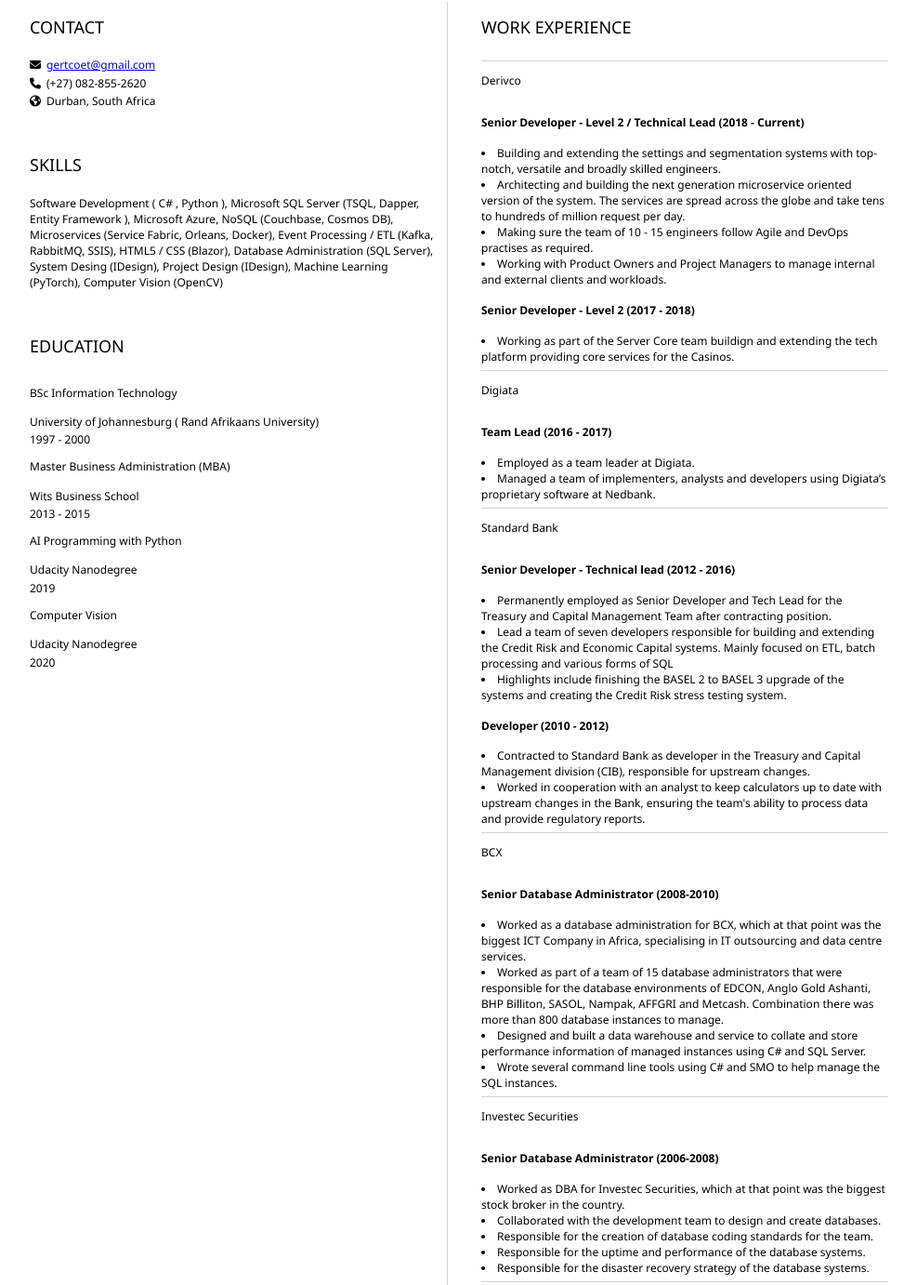
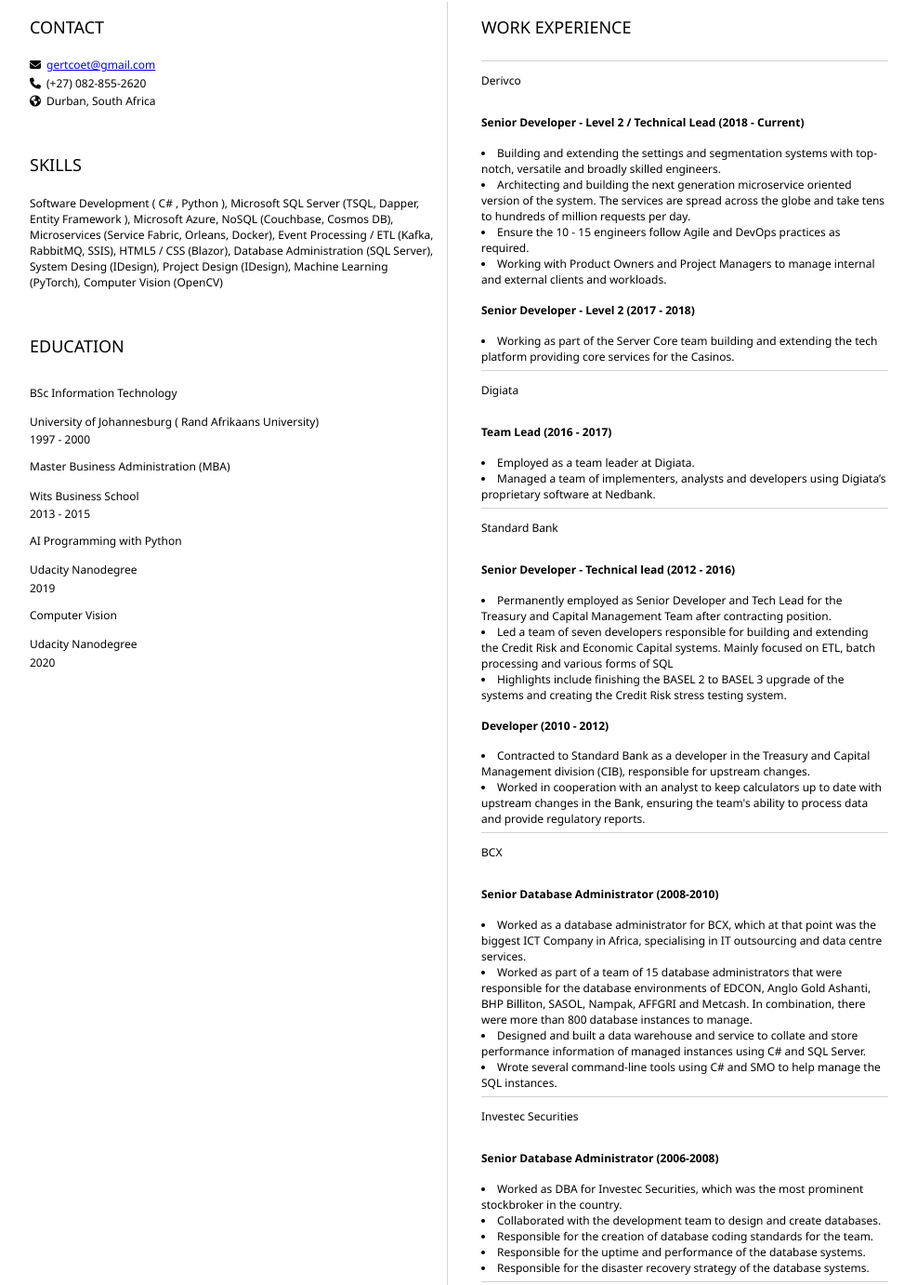
Before and after one commit to gertcoet/Resume, a plain HTML site: page index.html in a window 1280 px wide. Shown: the part 192-1574 px from the top of the page at 93% size, without its empty margins (152-1139 px from the left). Drawn offline with Linux system fonts and the light colour scheme.

Commit message:
GRammerly updates

```diff
--- a/index.html
+++ b/index.html
@@ -68,10 +68,10 @@
                             Building and extending the settings and segmentation systems with top-notch, versatile and broadly skilled engineers.
                         </li>
                         <li>
-                            Architecting and building the next generation microservice oriented version of the system. The services are spread across the globe and take tens to hundreds of million request per day.
+                            Architecting and building the next generation microservice oriented version of the system. The services are spread across the globe and take tens to hundreds of million requests per day.
                         </li>
                         <li>
-                            Making sure the team of 10 - 15 engineers follow Agile and DevOps practises as required.
+                            Ensure the 10 - 15 engineers follow Agile and DevOps practices as required.
                         </li>
                         <li>
                             Working with Product Owners and Project Managers to manage internal and external clients and workloads.
@@ -80,7 +80,7 @@
                     <h4>Senior Developer - Level 2 (2017 - 2018)</h4>
                     <p>
                         <li>
-                            Working as part of the Server Core team buildign and extending the tech platform providing core services for the Casinos.
+                            Working as part of the Server Core team building and extending the tech platform providing core services for the Casinos.
                         </li>
                     </p>
                     <hr>
@@ -102,7 +102,7 @@
                             Permanently employed as Senior Developer and Tech Lead for the Treasury and Capital Management Team after contracting position.
                         </li>
                         <li>
-                            Lead a team of seven developers responsible for building and extending the Credit Risk and Economic Capital systems. Mainly focused on ETL, batch processing and various forms of SQL
+                            Led a team of seven developers responsible for building and extending the Credit Risk and Economic Capital systems. Mainly focused on ETL, batch processing and various forms of SQL
                         </li>
                         <li>
                             Highlights include finishing the BASEL 2 to BASEL 3 upgrade of the systems and creating the Credit Risk stress testing system.
@@ -111,7 +111,7 @@
                     <h4>Developer (2010 - 2012)</h4>
                     <p>
                         <li>
-                            Contracted to Standard Bank as developer in the Treasury and Capital Management division (CIB), responsible for upstream changes.
+                            Contracted to Standard Bank as a developer in the Treasury and Capital Management division (CIB), responsible for upstream changes.
                         </li>
                         <li>
                             Worked in cooperation with an analyst to keep calculators up to date with upstream changes in the Bank, ensuring the team's ability to process data and provide regulatory reports.
@@ -122,16 +122,16 @@
                     <h4>Senior Database Administrator (2008-2010)</h4>
                     <p>
                         <li>
-                            Worked as a database administration for BCX, which at that point was the biggest ICT Company in Africa, specialising in IT outsourcing and data centre services.
+                            Worked as a database administrator for BCX, which at that point was the biggest ICT Company in Africa, specialising in IT outsourcing and data centre services.
                         </li>
                         <li>
-                            Worked as part of a team of 15 database administrators that were responsible for the database environments of EDCON, Anglo Gold Ashanti, BHP Billiton, SASOL, Nampak, AFFGRI and Metcash. Combination there was more than 800 database instances to manage.
+                            Worked as part of a team of 15 database administrators that were responsible for the database environments of EDCON, Anglo Gold Ashanti, BHP Billiton, SASOL, Nampak, AFFGRI and Metcash. In combination, there were more than 800 database instances to manage.
                         </li>
                         <li>
                             Designed and built a data warehouse and service to collate and store performance information of managed instances using C# and SQL Server.
                         </li>
                         <li>
-                            Wrote several command line tools using C# and SMO to help manage the SQL instances.
+                            Wrote several command-line tools using C# and SMO to help manage the SQL instances.
                         </li>
                     </p>
                     <hr>
@@ -139,7 +139,7 @@
                     <h4>Senior Database Administrator (2006-2008)</h4>
                     <p>
                         <li>
-                            Worked as DBA for Investec Securities, which at that point was the biggest stock broker in the country.
+                            Worked as DBA for Investec Securities, which was the most prominent stockbroker in the country.
                         </li>
                         <li>
                             Collaborated with the development team to design and create databases.
@@ -181,7 +181,7 @@
                     <h4>Database Developer (2001-2003)</h4>
                     <p>
                         <li>
-                            Responsible for the data cleansing of data validity of data received from several external sources using mostly VB6 and Access.
+                            Responsible for the data cleansing of data validation of data received from several external sources, mainly using VB6 and Access.
                         </li>
                     </p>
 
@@ -203,7 +203,7 @@
                     <td>IDesign, 2017</td>
                 </tr>
                 <tr>
-                    <td>SQL server SSIS (2008) implementation</td>
+                    <td>SQL Server SSIS (2008) implementation</td>
                     <td>Bytes, 2010</td>
                 </tr>
                 <tr>
```
